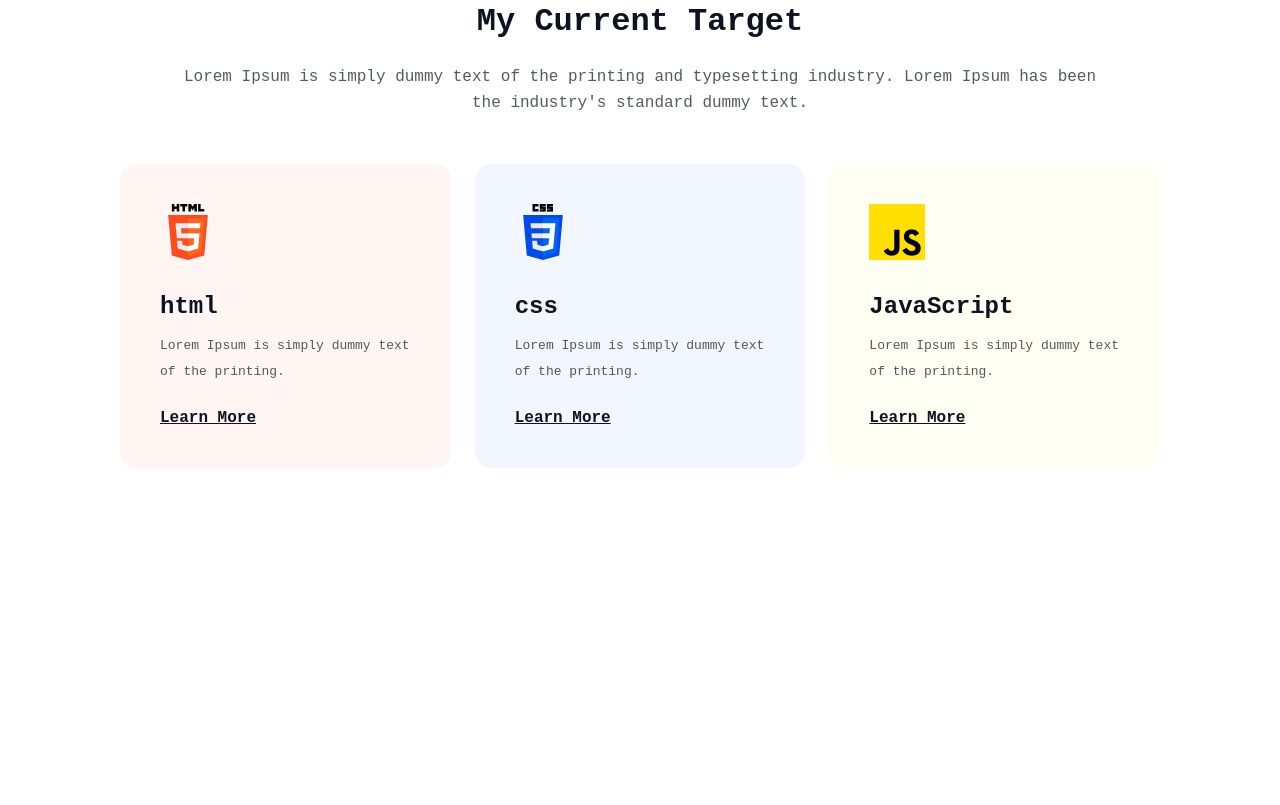
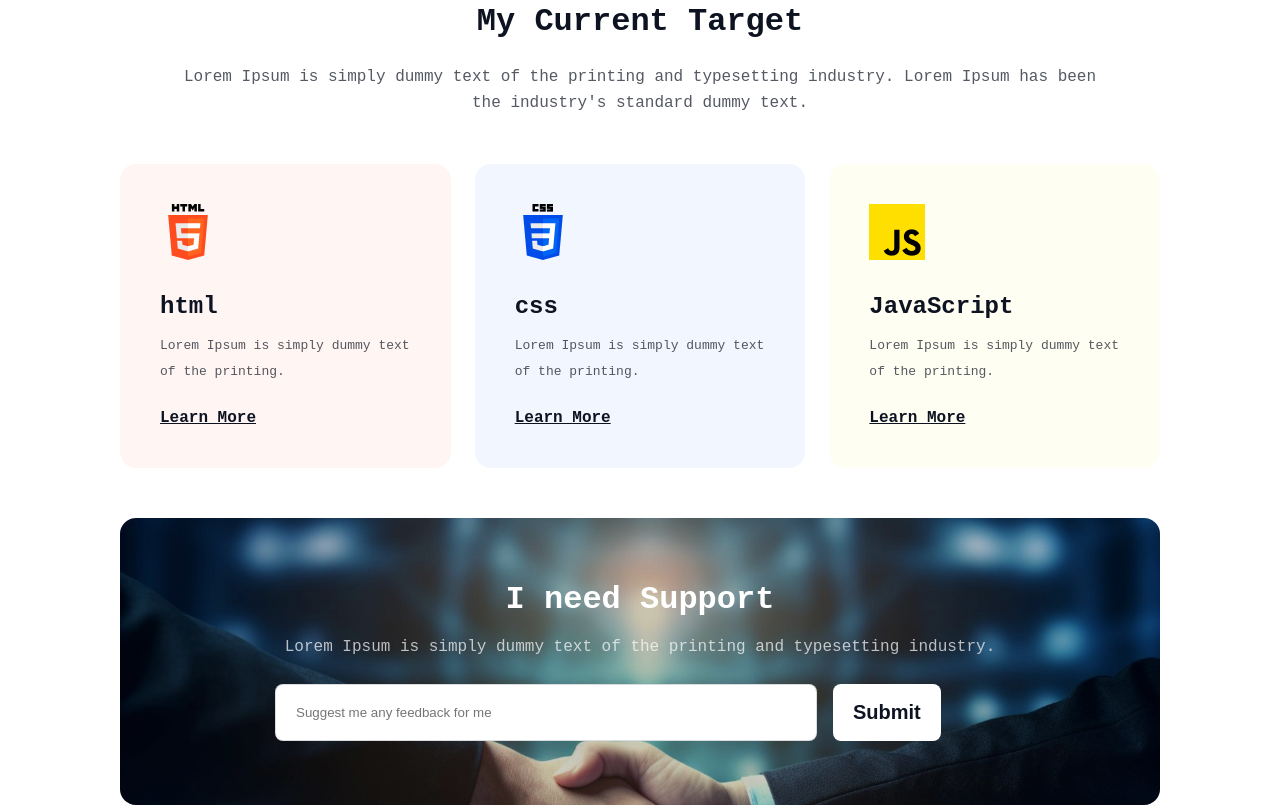
Before and after one commit to taiful-18/Challenge-Begins, a plain HTML site: page index.html in a window 1280 px wide. Shown: the part 3038-3843 px from the top of the page. Before the commit the page ends 3506 px from the top, so only its background shows below. Drawn offline with Linux system fonts and the light colour scheme; a web font is replaced by a local one.

Commit message:
add i need support section

```diff
--- a/index.html
+++ b/index.html
@@ -120,6 +120,21 @@
                 </div>
             </div>
         </section>
+        <section class="supprot">
+            <div class="supprot-bg">
+                <div class="support-contant">
+                    <div class="support-hading">
+                        <h2 class="support-title">I need Support</h2>
+                        <p class="support-des">Lorem Ipsum is simply dummy text of the printing and typesetting
+                            industry.</p>
+                    </div>
+                    <div class="support-input-groop">
+                        <input type="text" class="support-input" placeholder="Suggest me any feedback for me">
+                        <input class="support-input-button" type="button" value="Submit">
+                    </div>
+                </div>
+            </div>
+        </section>
     </main>
     <footer>
 
--- a/style/style.css
+++ b/style/style.css
@@ -229,8 +229,92 @@ main {
     background: rgba(255, 223, 0, 0.05);
 }
 
+.supprot {
+    margin-top: 50px;
+    background: url("../images/handshake.jpg");
+    background-repeat: no-repeat;
+    background-size: cover;
+    border-radius: 16px;
+}
+
+.supprot-bg {
+    border-radius: 16px;
+    background: #00000033;
+}
+
+.support-contant {
+    padding: 64px 48px;
+    max-width: 730px;
+    margin: 0px auto;
+    text-align: center;
+}
+
+.support-hading {}
+
+.support-title {
+    color: rgb(255, 255, 255);
+    font-size: 32px;
+    font-weight: 700;
+    line-height: 36px;
+    letter-spacing: 0%;
+    margin-bottom: 16px;
+}
+
+.support-des {
+    color: rgb(255, 255, 255);
+    font-size: 16px;
+    font-weight: 400;
+    line-height: 26px;
+    letter-spacing: 0%;
+    opacity: 0.7;
+    margin-bottom: 24px;
+}
+
+.support-input-groop {
+    display: flex;
+    gap: 16px;
+    align-items: center;
+}
+
+.support-input {
+    padding: 20px;
+    width: 500px;
+    border: 1px solid rgba(13, 19, 33, 0.15);
+    border-radius: 8px;
+    background: rgb(255, 255, 255);
+    outline: none;
+}
+
+.support-input-button {
+    padding: 17px 20px;
+    border-radius: 8px;
+    background: rgb(255, 255, 255);
+    color: rgb(13, 19, 33);
+    font-size: 20px;
+    font-weight: 600;
+    line-height: 23px;
+    letter-spacing: 0%;
+    border: none;
+}
+
 .akash {}
 
 .akash {}
 
 .akash {}
+
+.akash {}
+
+.akash {}
+
+.akash {}
+
+.akash {}
+
+.akash {}
+
+.akash {}
+
+.akash {}
+
+.akash {}
```
